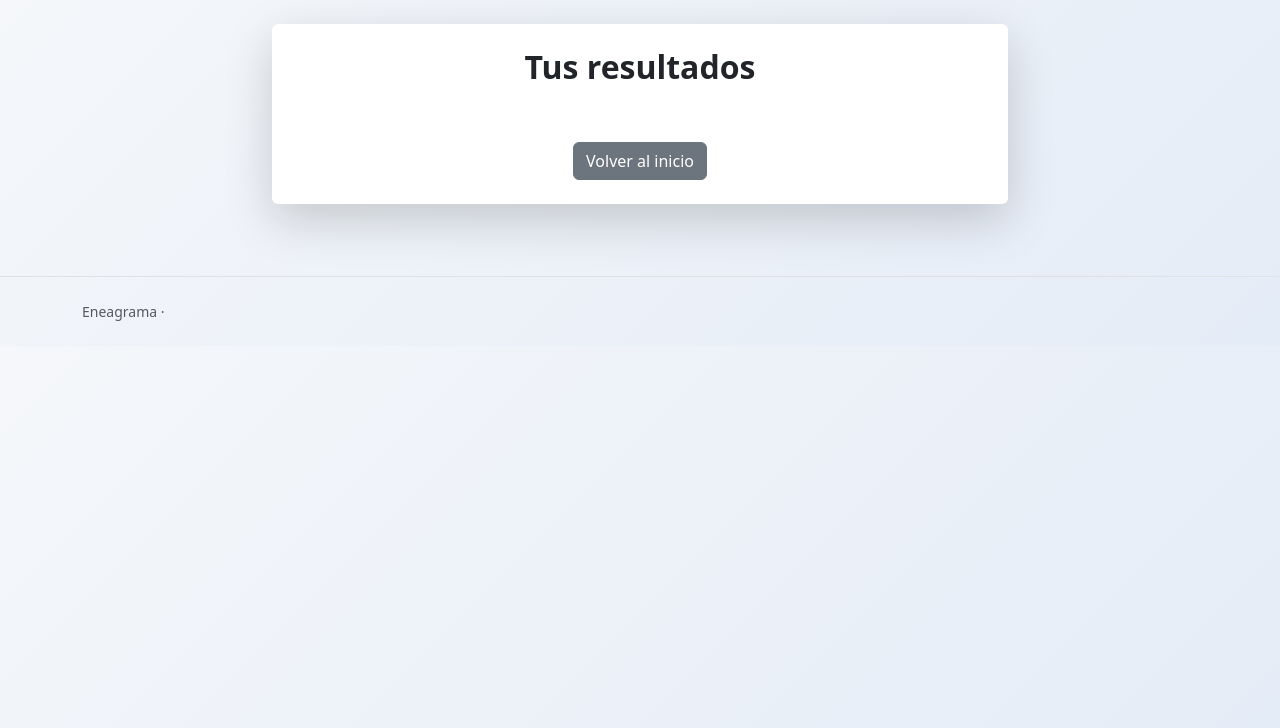
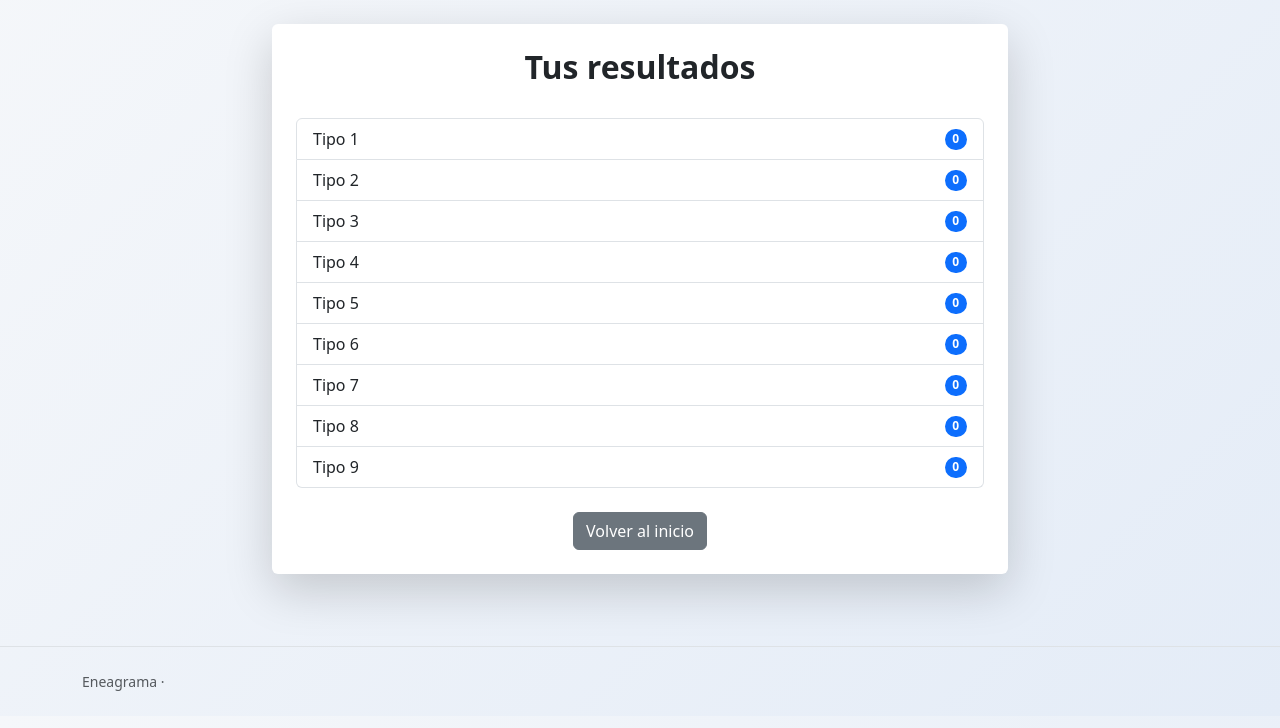
Before and after one commit to Heidi-IA/eneagrama-app, a Flask app: page /result in a window 1280 px wide. Shown: the part 56-784 px from the top of the page. Run offline with Flask 3, Linux system fonts and the light colour scheme.

Commit message:
Update result.html

```diff
--- a/templates/result.html
+++ b/templates/result.html
@@ -10,13 +10,14 @@
       <h2 class="fw-bold">Tus resultados</h2>
 
       <ul class="list-group mt-4 text-start">
-        {% for tipo, score in results %}
+        {% for tipo, score in sorted_scores %}
         <li class="list-group-item d-flex justify-content-between align-items-center">
           Tipo {{ tipo }}
           <span class="badge bg-primary rounded-pill">{{ score }}</span>
         </li>
         {% endfor %}
       </ul>
+
 
       <div class="mt-4">
         <a href="{{ url_for('reset') }}" class="btn btn-secondary">
```
